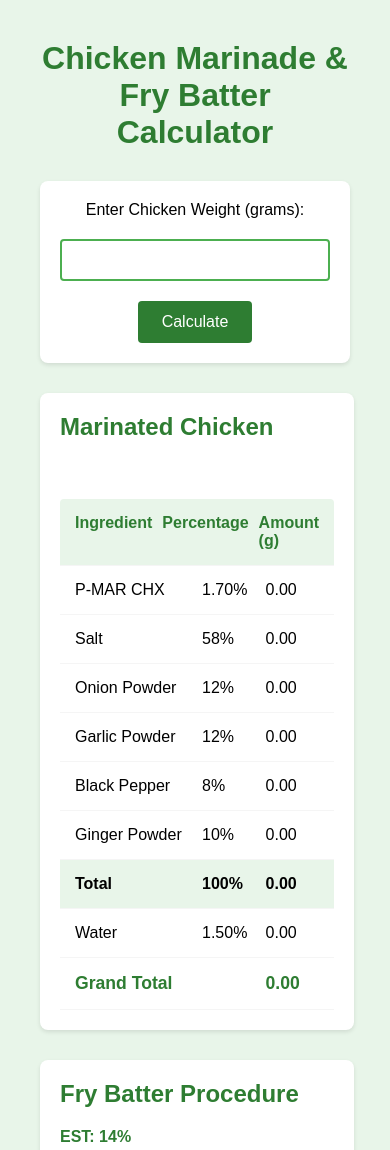
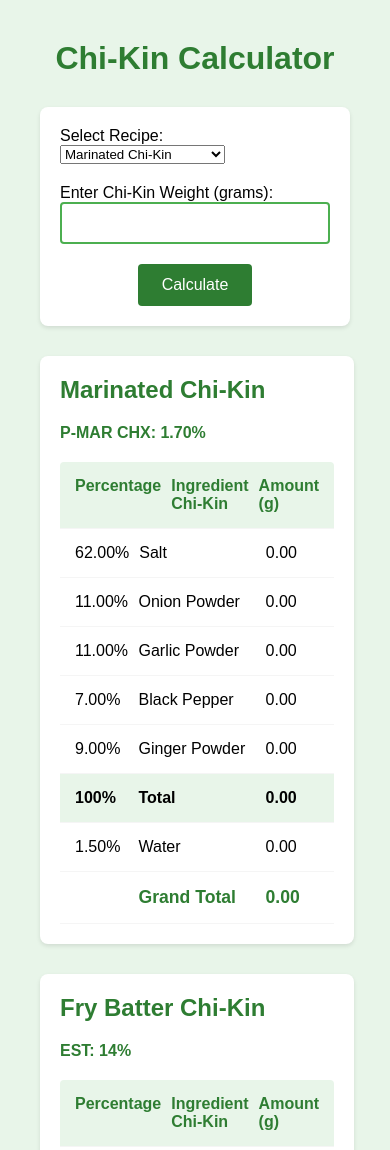
Before and after one commit to Pauch1/calculator, a plain HTML site: page index.html in a window 390 px wide. Shown: the top 1150 px of the page. Drawn offline with Linux system fonts and the light colour scheme.

Commit message:
Add files via upload

```diff
--- a/index.html
+++ b/index.html
@@ -3,137 +3,141 @@
 <head>
     <meta charset="UTF-8">
     <meta name="viewport" content="width=device-width, initial-scale=1.0">
-    <title>Calculator</title>
-    <link rel="stylesheet" href="styles.css">
+    <title>Marinade Calculator</title>
+    <link rel="stylesheet" href="tst.css">
 </head>
 <body>
     <div class="container">
-        <h1>Chicken Marinade & Fry Batter Calculator</h1>
+        <h1>Chi-Kin Calculator</h1>
 
         <div class="input-section">
-            <label for="chicken-gram">Enter Chicken Weight (grams):</label>
-            <input type="number" id="chicken-gram" min="0" step="1">
+            <div class="recipe-selector">
+                <label for="recipe-type">Select Recipe:</label>
+                <select id="recipe-type">
+                    <option value="chicken">Marinated Chi-Kin</option>
+                    <option value="chicken-chop">Marinated Chi-Kin Chop</option>
+                </select>
+            </div>
+            <div class="weight-input">
+                <label for="chicken-gram">Enter Chi-Kin Weight (grams):</label>
+                <input type="number" id="chicken-gram" min="0" step="1">
+            </div>
             <button onclick="calculateAll()">Calculate</button>
         </div>
 
         <div class="results-container">
             <div class="result-section">
-                <h2>Marinated Chicken</h2>
-                <p class="ests"> p</p>
+                <h2 id="recipe-title">Marinated Chi-kin</h2>
+                <p class="est">P-MAR CHX: 1.70%</p>
 
                 <div class="calculation-table">
                     <div class="row header">
-                        <span>Ingredient</span>
                         <span>Percentage</span>
+                        <span id="ingr">Ingredient</span>
                         <span>Amount (g)</span>
                     </div>
+
                     <div class="row">
-                        <span>P-MAR CHX</span>
-                        <span>1.70%</span>
-                        <span id="p-mar-chx">0.00</span>
-                    </div>
-                    <div class="row">
+                        <span id="salt-percentage">58%</span>
                         <span>Salt</span>
-                        <span>58%</span>
                         <span id="salt">0.00</span>
                     </div>
                     <div class="row">
+                        <span id="onion-percentage">12%</span>
                         <span>Onion Powder</span>
-                        <span>12%</span>
                         <span id="onion-powder">0.00</span>
                     </div>
                     <div class="row">
+                        <span id="garlic-percentage">12%</span>
                         <span>Garlic Powder</span>
-                        <span>12%</span>
                         <span id="garlic-powder">0.00</span>
                     </div>
                     <div class="row">
+                        <span id="pepper-percentage">8%</span>
                         <span>Black Pepper</span>
-                        <span>8%</span>
                         <span id="black-pepper">0.00</span>
                     </div>
                     <div class="row">
+                        <span id="ginger-percentage">10%</span>
                         <span>Ginger Powder</span>
-                        <span>10%</span>
                         <span id="ginger-powder">0.00</span>
                     </div>
                     <div class="row total">
+                        <span>100%</span>
                         <span>Total</span>
-                        <span>100%</span>
                         <span id="marinade-total">0.00</span>
                     </div>
                     <div class="row">
+                        <span>1.50%</span>
                         <span>Water</span>
-                        <span>1.50%</span>
                         <span id="water1">0.00</span>
                     </div>
                     <div class="row grand-total">
+                        <span></span>
                         <span>Grand Total</span>
-                        <span></span>
                         <span id="marinade-grand-total">0.00</span>
                     </div>
                 </div>
             </div>
 
             <div class="result-section">
-                <h2>Fry Batter Procedure</h2>
+                <h2 id="title">Fry Batter Procedure</h2>
                 <p class="est">EST: 14%</p>
-
                 <div class="calculation-table">
                     <div class="row header">
-                        <span>Ingredient</span>
                         <span>Percentage</span>
+                        <span id="ingrs">Ingredient</span>
                         <span>Amount (g)</span>
                     </div>
                     <div class="row">
+                        <span>45%</span>
                         <span>Fry Batter</span>
-                        <span>45%</span>
                         <span id="fry-batter">0.00</span>
                     </div>
                     <div class="row">
+                        <span>28%</span>
                         <span>All Purpose Flour</span>
-                        <span>28%</span>
                         <span id="flour">0.00</span>
                     </div>
                     <div class="row">
+                        <span>46.20%</span>
                         <span>Potato Starch</span>
-                        <span>46.20%</span>
                         <span id="potato-starch">0.00</span>
                     </div>
                     <div class="row">
+                        <span>1.80%</span>
                         <span>Baking Powder</span>
-                        <span>1.80%</span>
                         <span id="baking-powder">0.00</span>
                     </div>
                     <div class="row">
+                        <span>2.60%</span>
                         <span>Salt</span>
-                        <span>2.60%</span>
                         <span id="salt2">0.00</span>
                     </div>
                     <div class="row">
+                        <span>21.40%</span>
                         <span>Roasted Sesame Powder</span>
-                        <span>21.40%</span>
                         <span id="sesame-powder">0.00</span>
                     </div>
                     <div class="row total">
+                        <span></span>
                         <span>Total</span>
-                        <span></span>
                         <span id="batter-total">0.00</span>
                     </div>
                     <div class="row">
+                        <span>55%</span>
                         <span>Water</span>
-                        <span>55%</span>
                         <span id="water2">0.00</span>
                     </div>
                     <div class="row grand-total">
+                        <span></span>
                         <span>Grand Total</span>
-                        <span></span>
                         <span id="batter-grand-total">0.00</span>
                     </div>
                 </div>
             </div>
         </div>
     </div>
-    <script src="script.js"></script>
+    <script src="tst.js"></script>
 </body>
 </html>
--- /dev/null
+++ b/tst.css
@@ -0,0 +1,138 @@
+:root {
+    --primary-green: #2E7D32;
+    --light-green: #4CAF50;
+    --very-light-green: #E8F5E9;
+    --white: #ffffff;
+    --gray: #757575;
+    --light-gray: #f5f5f5;
+}
+
+* {
+    margin: 0;
+    padding: 0;
+    box-sizing: border-box;
+    font-family: Arial, sans-serif;
+}
+
+body {
+    background-color: var(--very-light-green);
+    padding: 20px;
+}
+
+.container {
+    max-width: 1200px;
+    margin: 0 auto;
+    padding: 20px;
+}
+
+h1 {
+    color: var(--primary-green);
+    text-align: center;
+    margin-bottom: 30px;
+}
+
+h2 {
+    color: var(--primary-green);
+    margin-bottom: 20px;
+}
+
+.input-section {
+    background-color: var(--white);
+    padding: 20px;
+    border-radius: 8px;
+    box-shadow: 0 2px 4px rgba(0, 0, 0, 0.1);
+    margin-bottom: 30px;
+    display: flex;
+    gap: 20px;
+    align-items: center;
+}
+
+input[type="number"] {
+    padding: 10px;
+    border: 2px solid var(--light-green);
+    border-radius: 4px;
+    font-size: 16px;
+    width: 200px;
+}
+
+button {
+    background-color: var(--primary-green);
+    color: var(--white);
+    border: none;
+    padding: 12px 24px;
+    border-radius: 4px;
+    cursor: pointer;
+    font-size: 16px;
+    transition: background-color 0.3s;
+}
+
+button:hover {
+    background-color: var(--light-green);
+}
+
+.results-container {
+    display: grid;
+    grid-template-columns: repeat(auto-fit, minmax(500px, 1fr));
+    gap: 30px;
+}
+
+.result-section {
+    background-color: var(--white);
+    padding: 20px;
+    border-radius: 8px;
+    box-shadow: 0 2px 4px rgba(0, 0, 0, 0.1);
+}
+
+.est {
+    color: var(--primary-green);
+    font-weight: bold;
+    margin-bottom: 20px;
+}
+
+.calculation-table {
+    width: 100%;
+}
+
+.row {
+    display: grid;
+    grid-template-columns: 1fr 2fr 1fr;
+    padding: 10px;
+    border-bottom: 1px solid var(--light-gray);
+}
+
+.row.header {
+    font-weight: bold;
+    grid-template-columns: 1fr 2fr 1fr;
+    background-color: var(--very-light-green);
+    color: var(--primary-green);
+    border-radius: 4px 4px 0 0;
+}
+
+.row span {
+    padding: 5px;
+}
+
+.row.total {
+    font-weight: bold;
+    background-color: var(--very-light-green);
+}
+
+.row.grand-total {
+    font-weight: bold;
+    color: var(--primary-green);
+    font-size: 1.1em;
+}
+
+@media (max-width: 768px) {
+    .input-section {
+        flex-direction: column;
+    }
+
+    input[type="number"] {
+        width: 100%;
+    }
+
+    .results-container {
+        grid-template-columns: 1fr;
+    }
+}
--- /dev/null
+++ b/tst.js
@@ -0,0 +1,126 @@
+const recipes = {
+    'chicken': {
+        name: 'Marinated Chi-Kin',
+        name2: 'Fry Batter Chi-Kin',
+        ingredient: 'Ingredient Chi-Kin',
+        salt: 0.62,
+        onion: 0.11,
+        garlic: 0.11,
+        pepper: 0.07,
+        ginger: 0.09
+    },
+    'chicken-chop': {
+        name: 'Marinated Chop',
+        name2: 'Fry Batter Chop',
+        ingredient: 'Ingredient(chop)',
+        salt: 0.58,
+        onion: 0.12,
+        garlic: 0.12,
+        pepper: 0.08,
+        ginger: 0.10
+    }
+};
+
+function formatPercentage(value) {
+    // Convert to percentage and fix to 2 decimal places
+    return `${(value * 100).toFixed(2)}%`;
+}
+
+function updatePercentages(recipeType) {
+    const recipe = recipes[recipeType];
+    // Update recipe title
+    document.getElementById('recipe-title').textContent = recipe.name;
+    document.getElementById('title').textContent = recipe.name2;
+    document.getElementById('ingr').textContent = recipe.ingredient;
+    document.getElementById('ingrs').textContent = recipe.ingredient;
+
+    // Update percentages with fixed decimal places
+    document.getElementById('salt-percentage').textContent = formatPercentage(recipe.salt);
+    document.getElementById('onion-percentage').textContent = formatPercentage(recipe.onion);
+    document.getElementById('garlic-percentage').textContent = formatPercentage(recipe.garlic);
+    document.getElementById('pepper-percentage').textContent = formatPercentage(recipe.pepper);
+    document.getElementById('ginger-percentage').textContent = formatPercentage(recipe.ginger);
+}
+
+function calculateAll() {
+
+
+
+    const chicken_gram = parseFloat(document.getElementById('chicken-gram').value) || 0;
+    const recipeType = document.getElementById('recipe-type').value;
+    const recipe = recipes[recipeType];
+
+    // Update percentages display
+    updatePercentages(recipeType);
+
+    // Marinade calculations
+    const water1 = 0.0150 * chicken_gram;
+    const p_mar_chx = 0.0170 * chicken_gram;
+
+    const salt = recipe.salt * p_mar_chx;
+    const onion_powder = recipe.onion * p_mar_chx;
+    const garlic_powder = recipe.garlic * p_mar_chx;
+    const black_pepper = recipe.pepper * p_mar_chx;
+    const ginger_powder = recipe.ginger * p_mar_chx;
+
+    const p_mar_chx_val = salt + onion_powder + garlic_powder + black_pepper + ginger_powder;
+    const marinated_chicken = p_mar_chx_val + water1;
+
+    // Fry batter calculations
+    const est = 0.14;
+    const fry_batter = est * chicken_gram;
+    const all_purpose_flour = 0.28 * fry_batter;
+    const potato_starch = 0.4620 * fry_batter;
+    const baking_powder = 0.0180 * fry_batter;
+    const salt2 = 0.0260 * fry_batter;
+    const roasted_sesame_powder = 0.2140 * fry_batter;
+    const water2 = (fry_batter / 0.45) * 0.55;
+
+    const fry_batter_val = all_purpose_flour + potato_starch + baking_powder + salt2 + roasted_sesame_powder;
+    const batter_total = water2 + fry_batter_val;
+
+    // Update marinade values
+
+    updateValue('salt', salt);
+    updateValue('onion-powder', onion_powder);
+    updateValue('garlic-powder', garlic_powder);
+    updateValue('black-pepper', black_pepper);
+    updateValue('ginger-powder', ginger_powder);
+    updateValue('marinade-total', p_mar_chx_val);
+    updateValue('water1', water1);
+    updateValue('marinade-grand-total', marinated_chicken);
+
+    // Update batter values
+    updateValue('fry-batter', fry_batter);
+    updateValue('flour', all_purpose_flour);
+    updateValue('potato-starch', potato_starch);
+    updateValue('baking-powder', baking_powder);
+    updateValue('salt2', salt2);
+    updateValue('sesame-powder', roasted_sesame_powder);
+    updateValue('batter-total', fry_batter_val);
+    updateValue('water2', water2);
+    updateValue('batter-grand-total', batter_total);
+}
+
+function updateValue(id, value) {
+    document.getElementById(id).textContent = value.toFixed(2);
+}
+
+// Event Listeners
+document.getElementById('chicken-gram').addEventListener('keypress', function(e) {
+    if (e.key === 'Enter') {
+        calculateAll();
+    }
+});
+
+document.getElementById('recipe-type').addEventListener('change', function() {
+    if (document.getElementById('chicken-gram').value) {
+        calculateAll();
+    }
+    updatePercentages(this.value);
+});
+
+// Initialize with default recipe
+window.addEventListener('load', function() {
+    updatePercentages('chicken');
+});F
```
